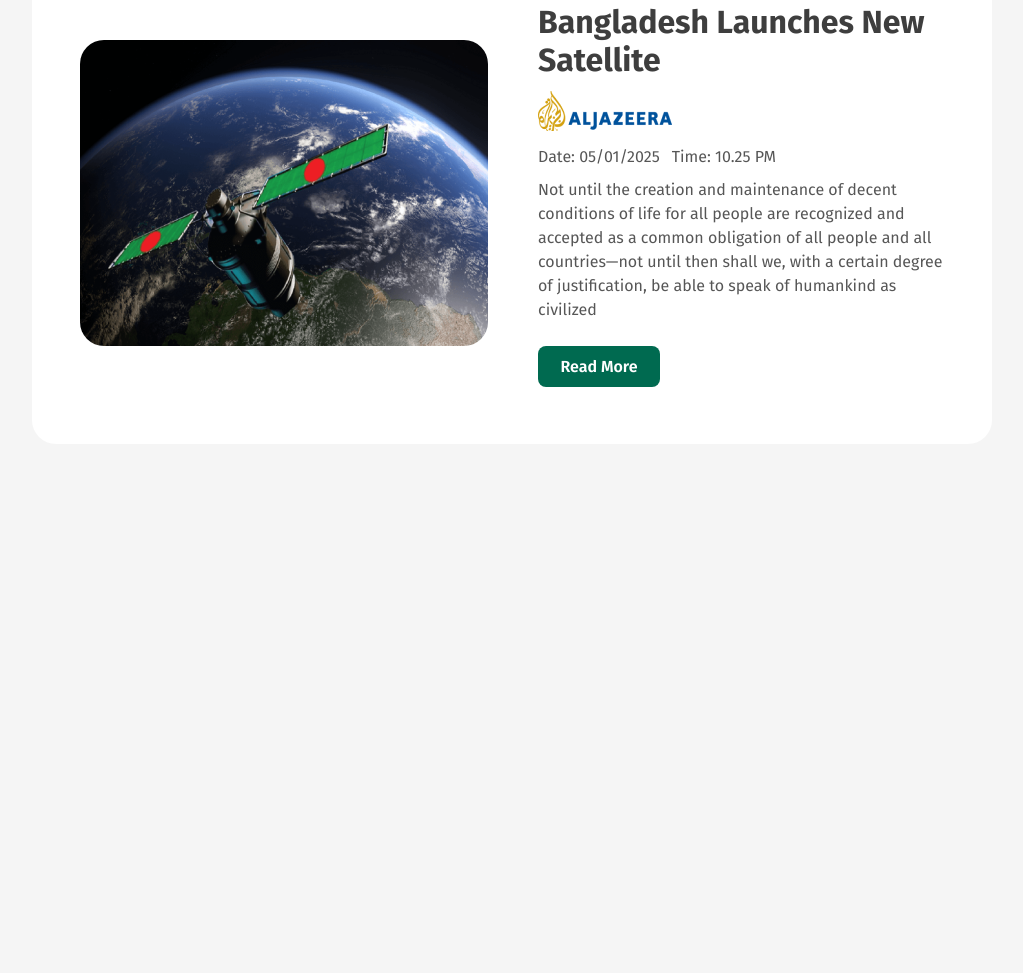
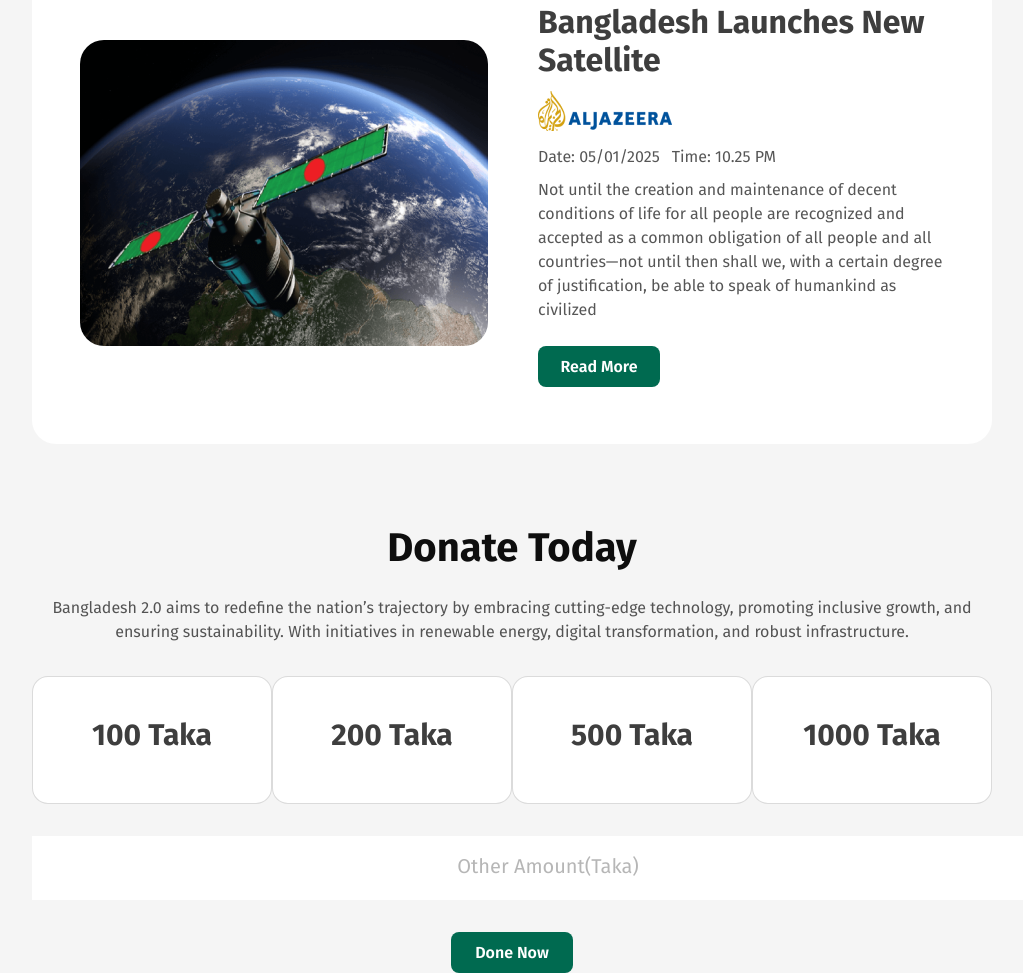
Before and after one commit to rahuldm/Bangladesh-2.0, a plain HTML site: page index.html in a window 1280 px wide. Shown: the part 3283-4256 px from the top of the page, without its empty margins (128-1151 px from the left). Before the commit the page ends 3727 px from the top, so only its background shows below. Drawn offline with Linux system fonts and the light colour scheme.

Commit message:
donate sectin done

```diff
--- a/index.html
+++ b/index.html
@@ -181,6 +181,30 @@
 
             </div>
         </section>
+        <!-- donate section  -->
+        <section class="donate">
+            <h1 class="donate-title">Donate Today</h1>
+            <p class="donate-subtitle">Bangladesh 2.0 aims to redefine the nation’s trajectory by embracing cutting-edge
+                technology, promoting inclusive growth, and ensuring sustainability. With initiatives in renewable
+                energy, digital transformation, and robust infrastructure.</p>
+            <div class="taka-card-container">
+                <div class="taka-card">
+                    <h1 class="taka">100 Taka</h1>
+                </div>
+                <div class="taka-card">
+                    <h1 class="taka">200 Taka</h1>
+                </div>
+                <div class="taka-card">
+                    <h1 class="taka">500 Taka</h1>
+                </div>
+                <div class="taka-card">
+                    <h1 class="taka">1000 Taka</h1>
+                </div>
+            </div>
+
+            <div class="input-field"><input type="text" name="taka amount" id="" placeholder="Other Amount(Taka)"></div>
+            <button class="learn-btn news-btn-color">Done Now</button>
+        </section>
     </main>
 
 </body>
--- a/styles/style.css
+++ b/styles/style.css
@@ -331,3 +331,90 @@ height: 400px;
     flex-direction: column;
     gap: 24px;
 }
+
+/* donate section style  */
+.donate {
+    margin-top: 80px;
+}
+
+.donate-title {
+    color: rgb(14, 14, 14);
+    font-family: Fira Sans;
+    font-size: 40px;
+    font-weight: 700;
+    line-height: 48px;
+    text-align: center;
+    margin-bottom: 24px;
+}
+
+.donate-subtitle {
+    color: rgba(14, 14, 14, 0.7);
+    font-family: Fira Sans;
+    font-size: 16px;
+    font-weight: 400;
+    line-height: 24px;
+    text-align: center;
+    margin-bottom: 32px;
+}
+
+.taka-card {
+    padding: 40px;
+    width: 240px;
+    height: 128px;
+    box-sizing: border-box;
+    border: 1px solid rgba(14, 14, 14, 0.15);
+    border-radius: 16px;
+    background: rgb(255, 255, 255);
+
+
+
+
+}
+
+.taka-card-container {
+    display: flex;
+    justify-content: space-around;
+    align-items: center;
+    margin-bottom: 32px;
+}
+
+.taka {
+    color: rgba(14, 14, 14, 0.8);
+    font-family: Fira Sans;
+    font-size: 30px;
+    margin: 0 auto;
+    /*recheck before sumbit*/
+    text-align: center;
+}
+
+.donate input[type="text"] {
+    box-sizing: border-box;
+    border-bottom: 1px solid rgba(14, 14, 14, 0.15);
+    background: rgb(255, 255, 255);
+    width: 1032px;
+    height: 64px;
+    border: none;
+
+}
+
+.donate input[type="text"]::placeholder {
+    text-align: center;
+    color: rgba(14, 14, 14, 0.3);
+    font-family: Fira Sans;
+    font-size: 20px;
+    font-weight: 400;
+}
+
+.input-field {
+    text-align: center;
+    margin-bottom: 32px;
+
+}
+
+
+
+.donate button {
+    display: block;
+    margin: 0 auto;
+
+}
```
